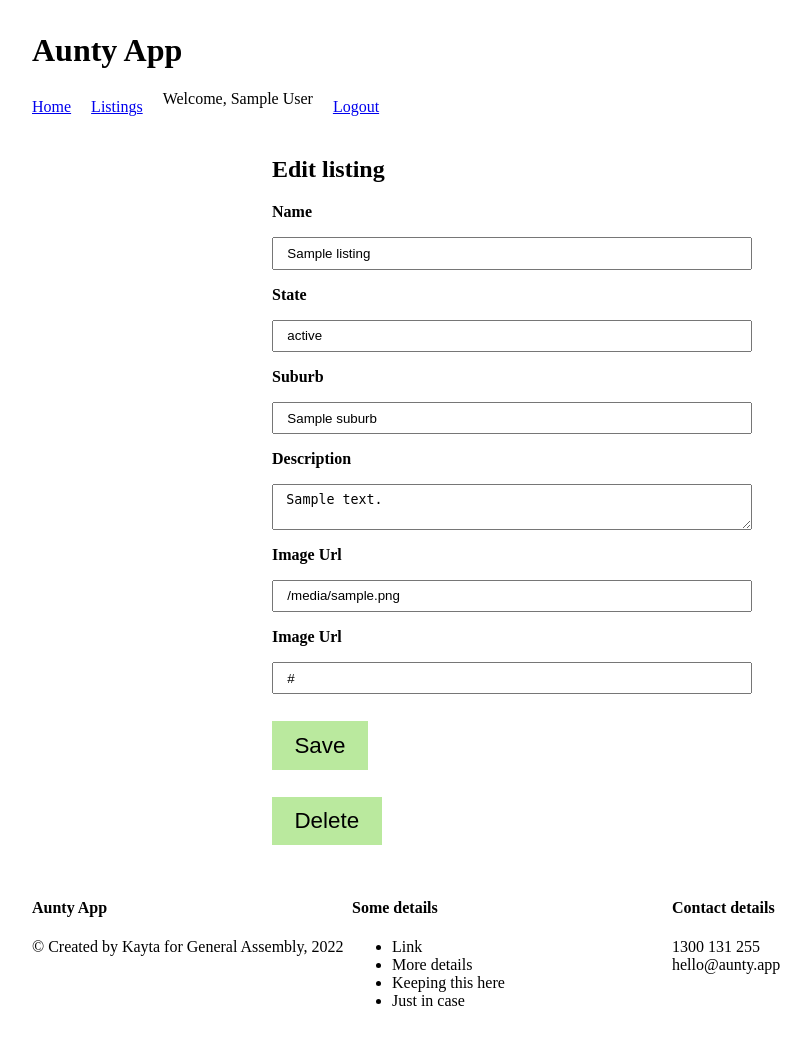
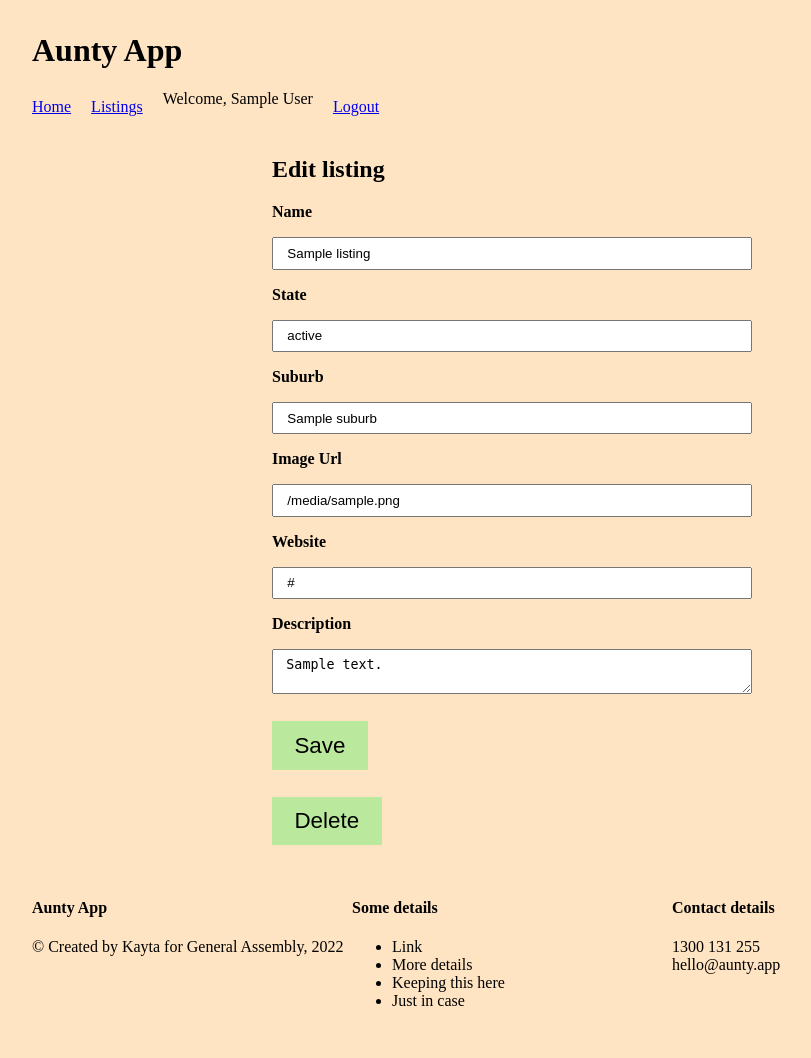
Before and after one commit to kaytawho/beauty-app, a Flask app: page /listings/1/edit in a window 1280 px wide. Shown: the whole page, without its empty margins (128-939 px from the left). Run offline with Flask 2, Linux system fonts and the light colour scheme; the visitor is signed in with stand-in values (Sample User, id 1); a database or web service that is not in the repository returns one stand-in record (values such as "Sample title"); some libraries are stand-ins or nearby versions.

Commit message:
updated SQL schema, HTML and controllers

```diff
--- a/controllers/listing_controller.py
+++ b/controllers/listing_controller.py
@@ -25,7 +25,7 @@ def insert():
         request.form.get("state"),
         request.form.get("suburb"),
         request.form.get("image_url"),
-        request.form.get("contact_url"),
+        request.form.get("website"),
         request.form.get("description"),
     )
 
@@ -51,10 +51,10 @@ def update(id):
     state = request.form.get("state")
     suburb = request.form.get("suburb")
     image_url = request.form.get("image_url")
-    contact_url = request.form.get("contact_url")
+    website = request.form.get("website")
     description = request.form.get("description")
     # UPDATE
-    update_listing(name, state, suburb, image_url, contact_url, description)
+    update_listing(name, state, suburb, image_url, website, description)
     return redirect('/')
 
 @listing_controller.route('/listings/<id>/delete', methods=["POST"])
--- a/controllers/session_controller.py
+++ b/controllers/session_controller.py
@@ -15,15 +15,12 @@ def login():
     password = request.form.get('password')
 
     user = get_user_by_email(email)
-    # Make sure to encode the password coming from the database here as well :)
     valid = user and bcrypt.checkpw(password.encode(), user['password'].encode())
     if valid:
-        # If they are in the database, we update the session
         session['user_id'] = user['id']
         session['user_name'] = user['name']
         return redirect('/')
     else:
-        # If not, we could redirect them to an error page (or the login form)
         return redirect('/login?error=Incorrect+username+or+password')
 
 @session_controller.route('/sessions/destroy', methods=["GET", "POST"])
--- a/models/listing.py
+++ b/models/listing.py
@@ -2,35 +2,35 @@ import database
 
 
 # INSERT INTO DB
-def insert_listing(name, state, suburb, image_url, contact_url, description):
-    database.sql_write("INSERT INTO listings(name, state, suburb, image_url, contact_url, description) VALUES (%s, %s, %s, %s, %s, %s);", [
+def insert_listing(name, state, suburb, image_url, website, description):
+    database.sql_write("INSERT INTO listings(name, state, suburb, image_url, website, description) VALUES (%s, %s, %s, %s, %s, %s);", [
         name,
         state,
         suburb,
         image_url,
-        contact_url,
+        website,
         description,
     ])
 
 # SELECT LISTING FROM DB
 def get_listing(id):
-    results = database.sql_select("SELECT id, name, state, suburb, image_url, contact_url, description FROM listings WHERE id = %s", [id])
+    results = database.sql_select("SELECT id, name, state, suburb, image_url, website, description FROM listings WHERE id = %s", [id])
     result = results[0]
     return result
 
 # SELECT ALL LISTINGS FROM DB
 def get_all_listings():
-    results = database.sql_select("SELECT id, name, state, suburb, image_url, contact_url, description FROM listings", [])
+    results = database.sql_select("SELECT id, name, state, suburb, image_url, website, description FROM listings", [])
     return results
 
 # UPDATE LISTINGS IN DB
-def update_listing(name, state, suburb, image_url, contact_url, description):
-    database.sql_write("UPDATE listings set name = %s, price = %s, description = %s, image_url = %s WHERE id = %s", [
+def update_listing(name, state, suburb, image_url, website, description):
+    database.sql_write("UPDATE listings set name = %s, state = %s, suburb = %s, image_url = %s, website = %s, description = %s WHERE id = %s", [
         name,
         state,
         suburb,
         image_url,
-        contact_url,
+        website,
         description,
         id
     ])
--- a/models/user.py
+++ b/models/user.py
@@ -2,7 +2,6 @@ import database
 import bcrypt
 
 def insert_user(name, email, password):
-    # Decode the generated hash to convert it to a string to insert into DB
     password = bcrypt.hashpw(password.encode(), bcrypt.gensalt()).decode()
     database.sql_write("INSERT INTO users (name, email, password)"
         + " VALUES(%s, %s, %s)", [name, email, password])
--- a/static/css/style.css
+++ b/static/css/style.css
@@ -1,6 +1,7 @@
 html,
 body {
     font-size: 16px;
+    background-color: bisque;
 }
 
 * {
--- a/templates/listings/edit.html
+++ b/templates/listings/edit.html
@@ -18,18 +18,18 @@
     </div>
 
     <div>
-        <label for="description">Description</label>
-        <textarea id="description" name="description">{{listing['description']}}</textarea>
-    </div>
-
-    <div>
         <label for="image_url">Image Url</label>
         <input id="image_url" name="image_url" value="{{listing['image_url']}}"></textarea>
     </div>
 
     <div>
-        <label for="contact_url">Image Url</label>
-        <input id="contact_url" name="contact_url" value="{{listing['contact_url']}}"></textarea>
+        <label for="contact_url">Website</label>
+        <input id="contact_url" name="contact_url" value="{{listing['website']}}"></textarea>
+    </div>
+
+    <div>
+        <label for="description">Description</label>
+        <textarea id="description" name="description">{{listing['description']}}</textarea>
     </div>
 
     <div>
```
Also changed, not shown: schema.sql (+18 -0 lines), templates/listings/create.html (+4 -4 lines), templates/listings/show.html (+12 -7 lines), README.md.
